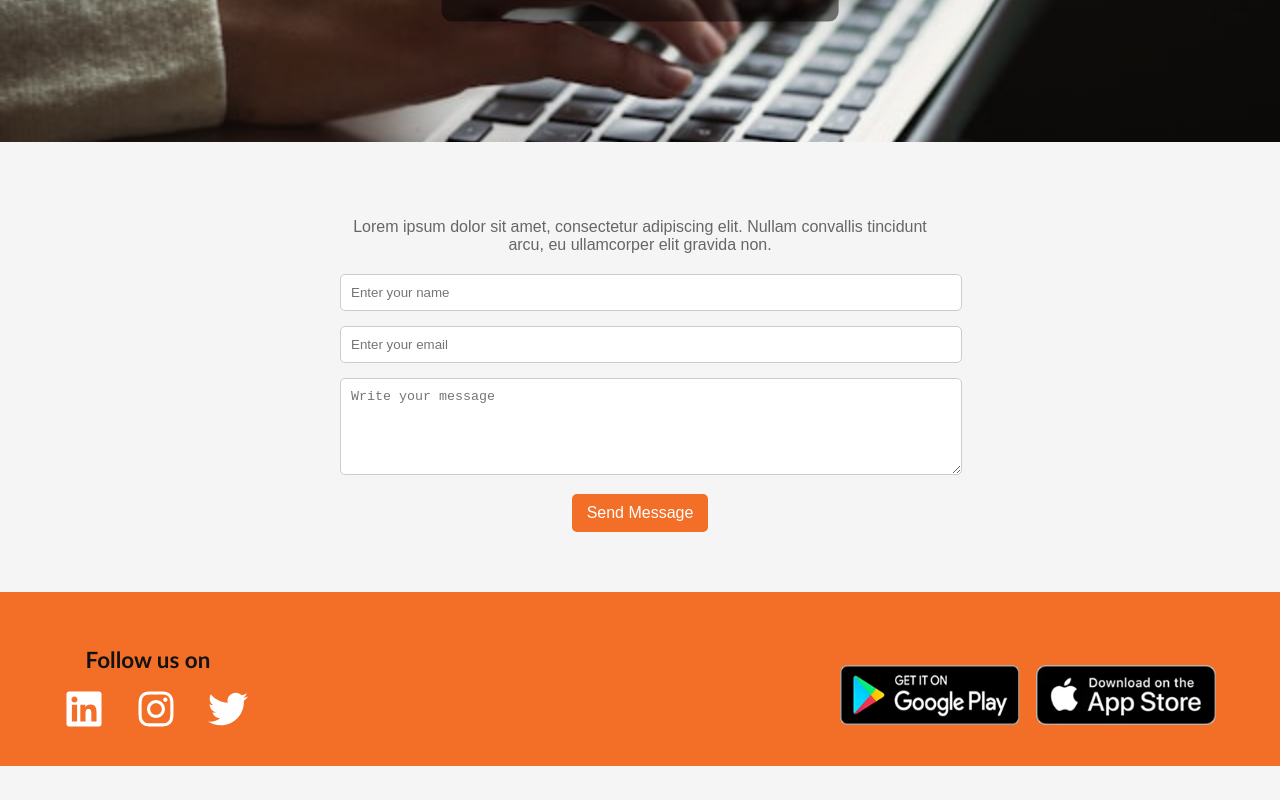
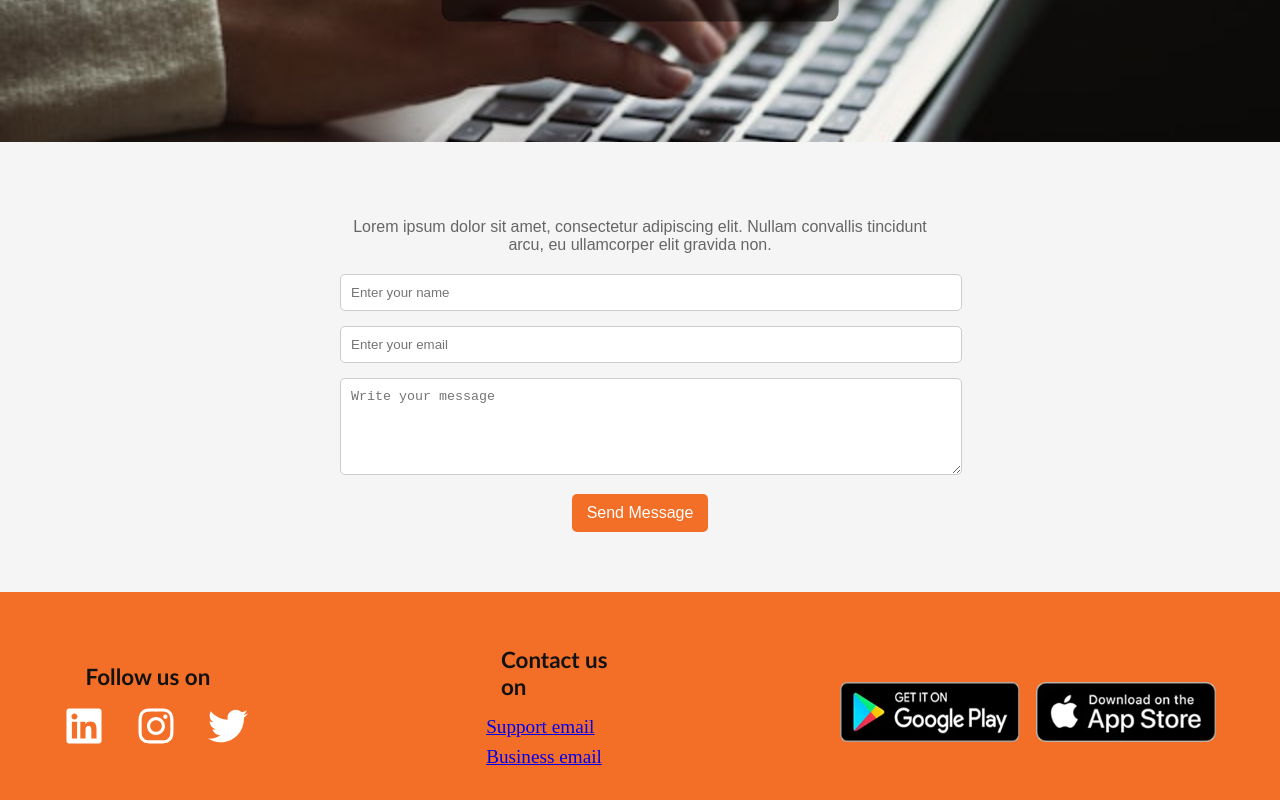
Before and after one commit to mertsay01/Birungi-Studio-Website, a React (Vite) app: page /contact-us in a window 1280 px wide. Shown: the part 348-1148 px from the top of the page. Before the commit the page ends 1114 px from the top, so only its background shows below. Built offline with nearby package versions, Linux system fonts and the light colour scheme.

Commit message:
Footer contact added and linked

```diff
--- a/src/Components/Footer/Footer.css
+++ b/src/Components/Footer/Footer.css
@@ -27,6 +27,21 @@
 
   .footer-left a:hover {
     text-decoration: underline;
+  }
+
+  .footer-contact a:hover {
+    text-decoration: underline;
+  }
+
+  .footer-contact {
+    display: flex;
+    flex-direction: column;
+    margin-right: 2rem;
+    color: white;
+    text-decoration: none;
+    font-weight: 500;
+    font-size: 1.2rem;
+    gap: 0.5rem;
   }
 
   .footer-right {
--- a/src/Components/Footer/Footer.jsx
+++ b/src/Components/Footer/Footer.jsx
@@ -14,8 +14,18 @@ export default function Footer() {
           <a href="https://instagram.com" target="_blank" rel="noreferrer"><FaInstagram size={40}/></a>
           <a href="https://twitter.com" target="_blank" rel="noreferrer"><FaTwitter size={40}/></a>
         </div>
+      </div>
 
+      <div className="footer-middle">
+        <p className="footer-heading">Contact us on</p>
+        <div className="footer-contact">
+          <a href="support@birungi.studio" target="_blank">Support email</a>
+
+          <a href="business@birungi.studio" target="_blank">Business email</a>
+        </div>
       </div>
+
+
 
       <div className="footer-right">
         <div className="store-buttons">
```
